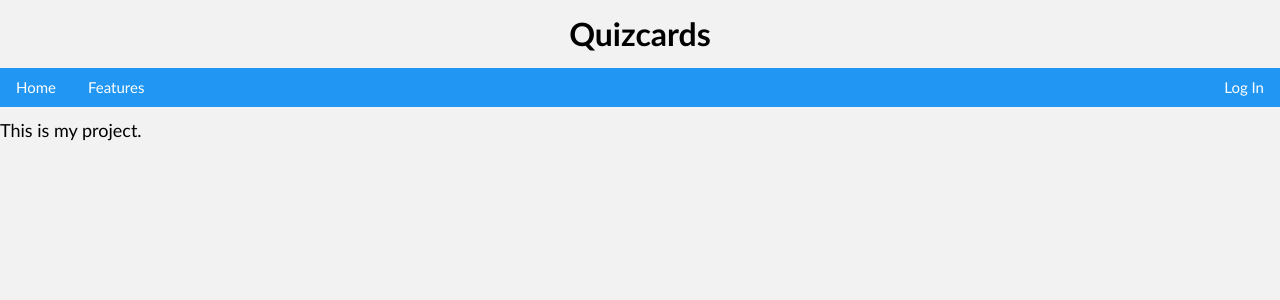
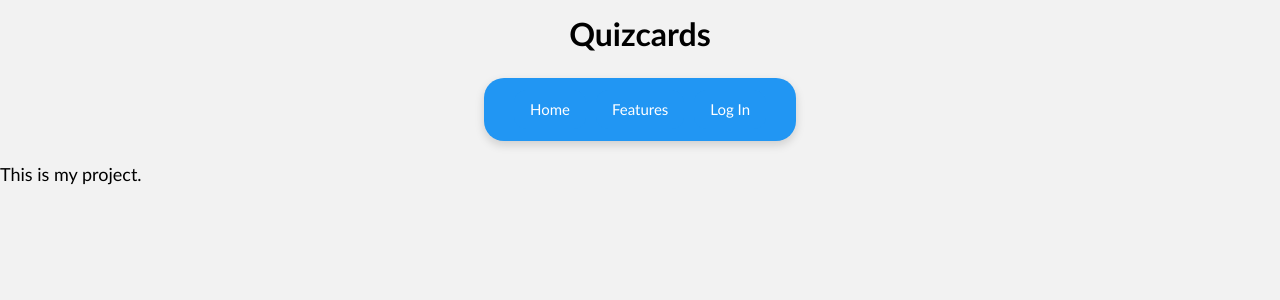
Before and after one commit to TheSriramM/Y12-revision-app, a Flask app: page / in a window 1280 px wide. Shown: the top 300 px of the page. Run offline with Flask 3, Linux system fonts and the light colour scheme.

Commit message:
upgraded navbar and made the home button function on the navbar base

```diff
--- a/static/style.css
+++ b/static/style.css
@@ -23,6 +23,29 @@ body {
 
 main, .content {
     padding: 24px;
+}
+
+.navbar {
+    display: flex;
+    gap: 10px;
+    background: #1976d2;
+    padding: 12px 20px;
+    border-radius: 20px;
+    width: fit-content;
+    margin: 20px auto;
+    box-shadow: 0 4px 10px rgba(0,0,0,0.15);
+}
+
+.navbar a {
+    color: white;
+    text-decoration: none;
+    padding: 10px 16px;
+    border-radius: 12px;
+    transition: 0.3s; /* Slow transition for changes such as colour change when hovering */
+}
+
+.navbar a:hover {
+    background: rgba(255,255,255,0.2);
 }
 
 .flashcard-border {
--- a/templates/base.html
+++ b/templates/base.html
@@ -10,8 +10,8 @@
 <body>
 
     <h1><b>Quizcards</b></h1>
-    <div class="w3-bar w3-blue">
-        <a href="#" class="w3-bar-item w3-button">Home</a>
+    <div class="w3-bar w3-blue navbar">
+        <a href="{{ url_for('home') }}" class="w3-bar-item w3-button">Home</a>
         <a href="{{ url_for('features') }}" class="w3-bar-item w3-button">Features</a>
         <a href="{{ url_for('login') }}" class="w3-bar-item w3-button w3-right">Log In</a>
     </div>
```
